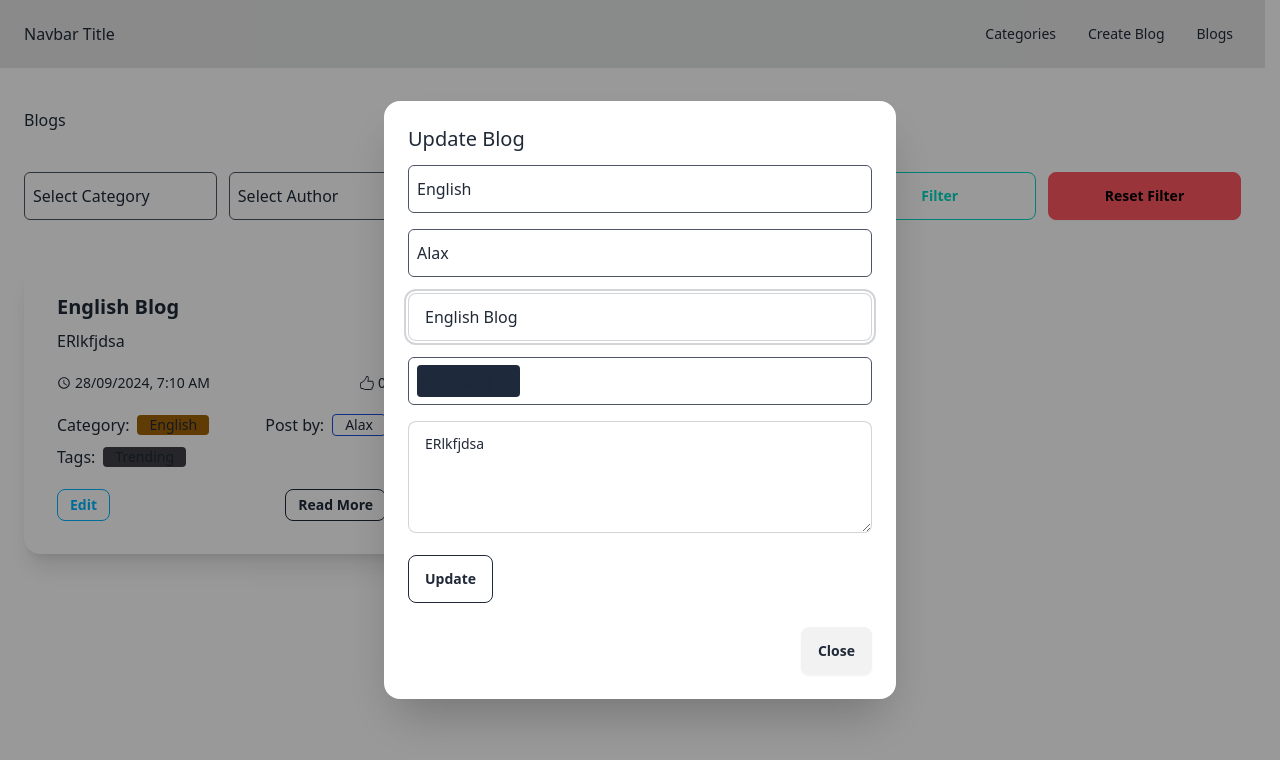
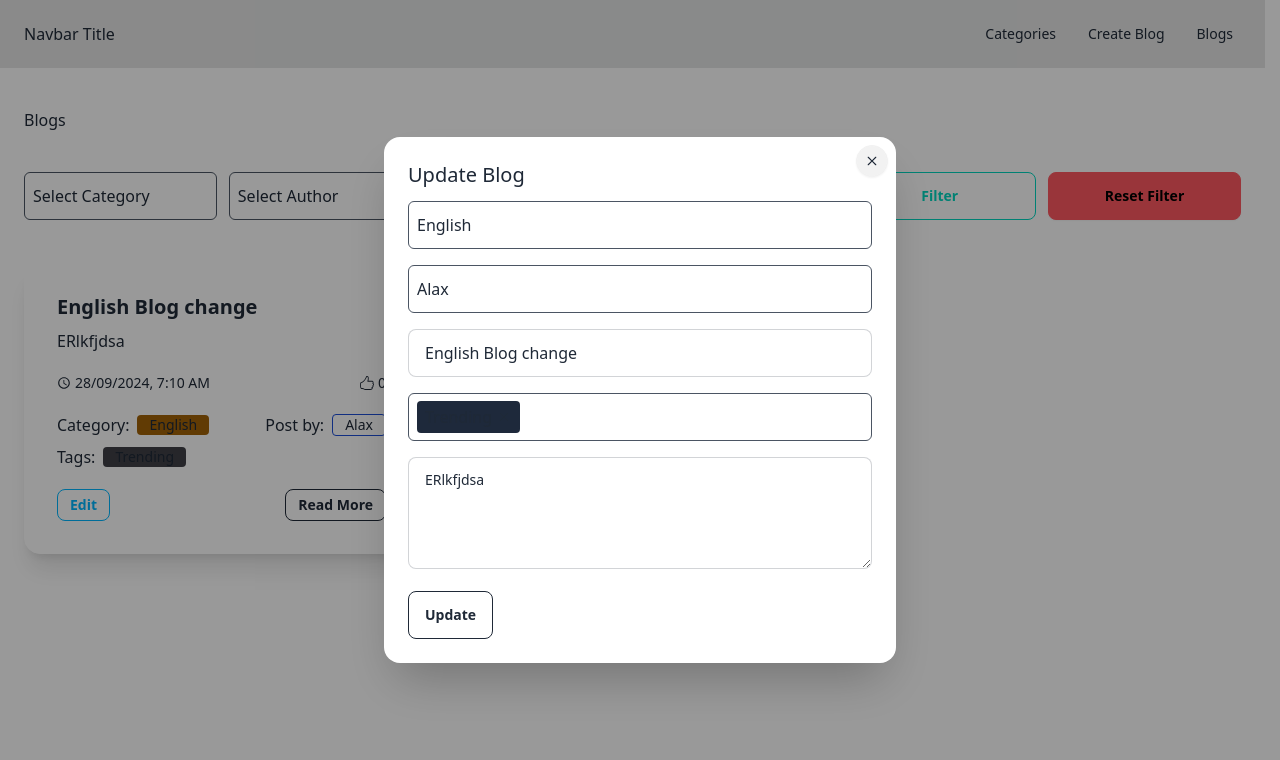
Before and after one commit to hmjuel78/advanced-blogging, a React (Vite) app: page /blogs in a window 1280 px wide. Both pictures are taken after a click on the button "Edit". Shown: the top 760 px of the page. Built offline with nearby package versions, Linux system fonts and the light colour scheme; data requests are answered from the project's data file.

Commit message:
modal open close issue fixed

```diff
--- a/db.json
+++ b/db.json
@@ -3,10 +3,10 @@
     {
       "authorId": 1,
       "categoryId": 1,
-      "title": "English Blog",
+      "title": "English Blog change",
       "desc": "ERlkfjdsa",
       "dateTime": "2024-09-28T07:10:52.684Z",
-      "lastModified": "2024-09-29T07:12:20.850Z",
+      "lastModified": "2024-10-01T05:58:16.490Z",
       "tags": [
         1
       ],
@@ -45,6 +45,17 @@
         1727437324672
       ],
       "id": 4
+    },
+    {
+      "authorId": 4,
+      "categoryId": 3,
+      "title": "New blog 3",
+      "desc": "fdsa",
+      "dateTime": "2024-10-01T05:16:36.399Z",
+      "tags": [
+        1727572124070
+      ],
+      "id": 5
     }
   ],
   "categories": [
--- a/src/components/blog/BlogCard.jsx
+++ b/src/components/blog/BlogCard.jsx
@@ -8,9 +8,15 @@ import { categorySelector } from "../../features/category/categorySlice"
 import { authorSelector } from "../../features/author/authorSlice"
 import { _EDITABLEBLOG } from "../../features/blog/blogSlice"
 import BlogEditModal from "./BlogEditModal"
+import { useState } from "react"
 
 const BlogCard = (props) => {
-    const { blog, _onCategoryFilter, _onAuthorFilter, _onTagFilter } = props
+    const { blog,
+        _onCategoryFilter,
+        _onAuthorFilter,
+        _onTagFilter
+    } = props
+    const [openModal, setOpenModal] = useState(false)
 
     const dispatch = useDispatch()
     const { tags } = useSelector(tagSelector)
@@ -20,7 +26,7 @@ const BlogCard = (props) => {
 
     const blogEditHandle = (blog) => {
         dispatch(_EDITABLEBLOG(blog))
-        document.getElementById('blog_edit_form').showModal()
+        setOpenModal(true)
     }
 
     return (
@@ -76,7 +82,7 @@ const BlogCard = (props) => {
                                             <li
                                                 onClick={() => _onAuthorFilter(author.id)}
                                                 key={author.id}
-                                                className="border border-blue-700 px-3 rounded text-sm cursor-pointer cursor-pointer"
+                                                className="border border-blue-700 px-3 rounded text-sm cursor-pointer"
                                             >
                                                 {author.name}
                                             </li>
@@ -130,7 +136,7 @@ const BlogCard = (props) => {
                     </Link>
                 </div>
             </div>
-            <BlogEditModal />
+            <BlogEditModal open={openModal} setOpen={setOpenModal} />
         </div>
     )
 }
--- a/src/components/blog/BlogEditModal.jsx
+++ b/src/components/blog/BlogEditModal.jsx
@@ -1,18 +1,20 @@
-import BlogForm from "./BlogForm";
+import { CgClose } from "react-icons/cg";
+import BlogForm from "./BlogForm"
 
-const BlogEditModal = () => {
+const BlogEditModal = (props) => {
+    const {
+        open,
+        setOpen
+    } = props
+
     return (
         <>
-            <dialog id="blog_edit_form" className="modal">
+            <dialog className={`modal ${open && 'modal-open'}`}>
                 <div className="modal-box">
-                    <BlogForm />
-
-
-                    <div className="modal-action">
-                        <form method="dialog">
-                            <button className="btn">Close</button>
-                        </form>
-                    </div>
+                    <BlogForm setOpenModal={setOpen} />
+                    <button onClick={() => setOpen(false)} className="btn btn-sm btn-circle hover:btn-error absolute right-2 top-2">
+                        <CgClose />
+                    </button>
                 </div>
             </dialog>
         </>
--- a/src/components/blog/BlogForm.jsx
+++ b/src/components/blog/BlogForm.jsx
@@ -12,7 +12,10 @@ import { tagSelector } from "../../features/tags/tagSlice"
 
 dayjs.extend(utc)
 
-const BlogForm = () => {
+const BlogForm = (props) => {
+    const {
+        setOpenModal
+    } = props
     const initState = {
         blogTitle: '',
         blogBody: '',
@@ -65,7 +68,8 @@ const BlogForm = () => {
                 lastModifiedDate: dayjs().utc()
             }))
             toast.success("Blog update Successfully !!!")
-            document.getElementById('blog_edit_form').close()
+
+            setOpenModal(false)
         } else {
             dispatch(blogCreate(newBlog))
             toast.success("Blog Create Successfully !!!")
--- a/src/pages/Blogs.jsx
+++ b/src/pages/Blogs.jsx
@@ -12,12 +12,12 @@ import Loading from "../components/Loading/Loading"
 
 const Blogs = () => {
     const initSelect = {
-        selectedCategory: "",
-        selectedAuthor: "",
-        selectedTag: "",
-        searchTitle: "",
-        startDate: "",
-        endDate: "",
+        selectedCategory: null,
+        selectedAuthor: null,
+        selectedTag: null,
+        searchTitle: '',
+        startDate: null,
+        endDate: null,
         currentPage: 1,
         viewPerPage: 1
     }
@@ -33,23 +33,24 @@ const Blogs = () => {
 
     const initialBlogFetch = () => {
         dispatch(
-            blogFetch({
-                currentPage: selectFilter.currentPage,
-                viewPerPage: selectFilter.viewPerPage
+            // blogFetch({
+            //     currentPage: selectFilter.currentPage,
+            //     viewPerPage: selectFilter.viewPerPage
 
-            })
+            // })
+            blogFetch(selectFilter)
         )
     }
 
     const archiveSearchFilter = (e) => {
         e.preventDefault()
         if (
-            selectFilter.selectedCategory === "" &&
-            selectFilter.selectedAuthor === "" &&
-            selectFilter.selectedTag === "" &&
+            selectFilter.selectedCategory === null &&
+            selectFilter.selectedAuthor === null &&
+            selectFilter.selectedTag === null &&
             selectFilter.searchTitle === "" &&
-            selectFilter.startDate === "" &&
-            selectFilter.endDate === ""
+            selectFilter.startDate === null &&
+            selectFilter.endDate === null
         ) {
             return toast.error("Minium select one item for search!!!")
         }
@@ -135,7 +136,8 @@ const Blogs = () => {
 
     useEffect(() => {
         if (shouldFetch) {
-            dispatch(blogFetch(selectFilter))
+            // dispatch(blogFetch(selectFilter))
+            initialBlogFetch()
             setShouldFetch(false)
         }
     }, [selectFilter, shouldFetch])
```
Also changed, not shown: src/components/custom-dropdown-with-search/DropdownWithSearch.jsx (+9 -1 lines), src/components/pagination/Pagination.jsx (+7 -2 lines).
